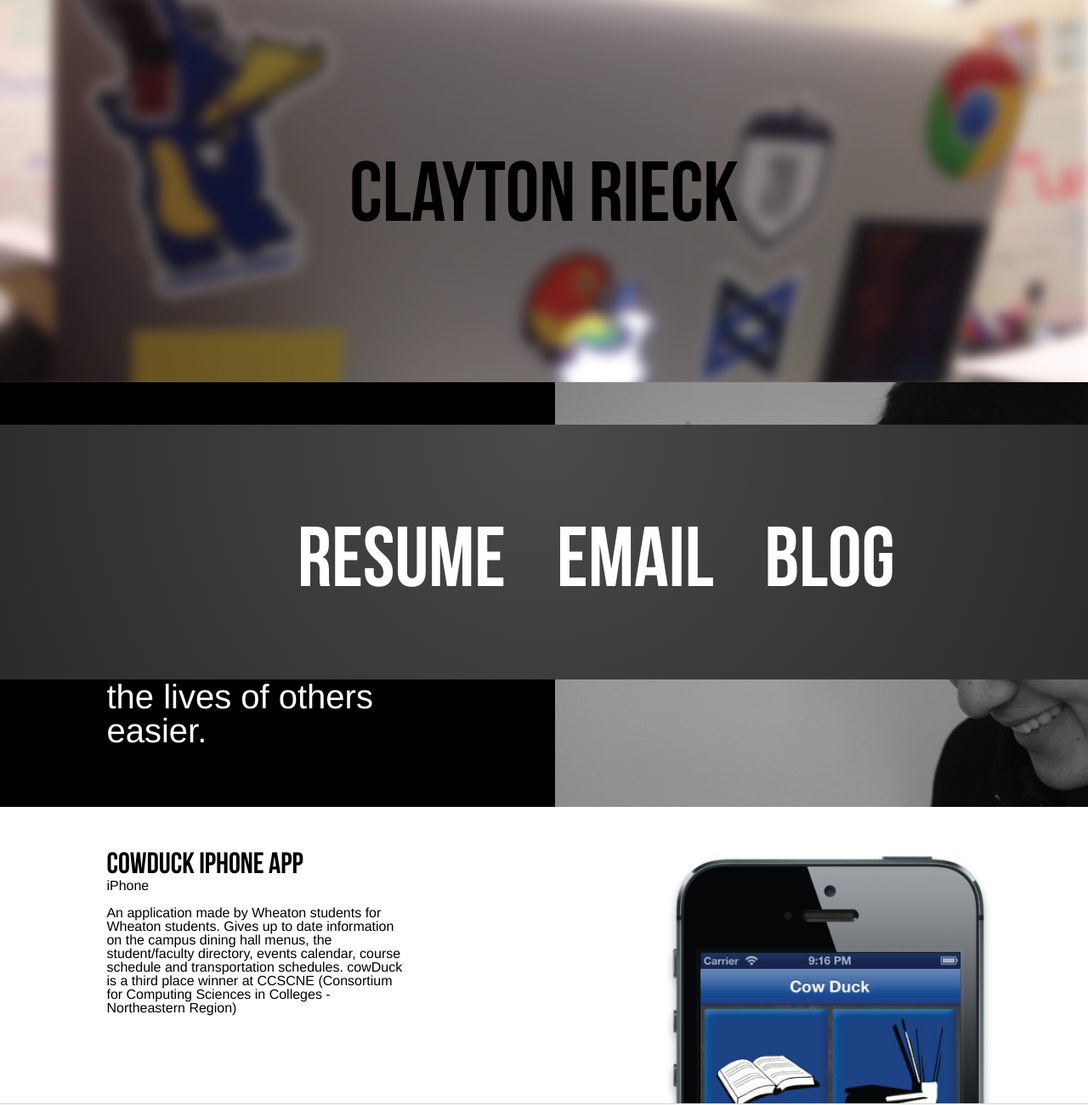
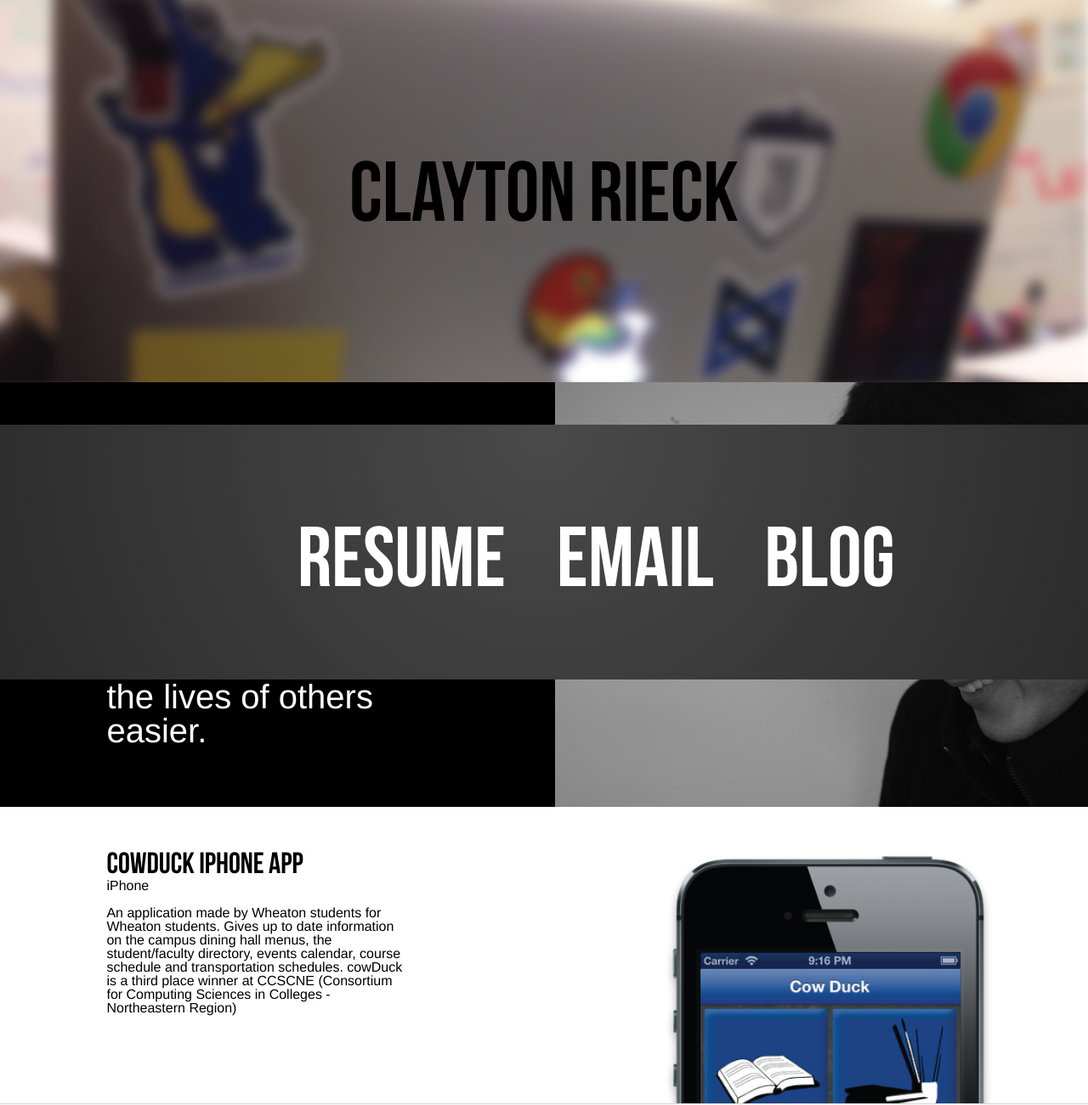
Before and after one commit to cjrieck/cjrieck.github.io, a PHP site: page / in a window 1280 px wide. Shown: the top 1301 px of the page at 85% size. Run offline with PHP 8.4, Linux system fonts and the light colour scheme; some libraries are stand-ins or nearby versions.

Commit message:
Minor stlye updates

```diff
--- a/css/style.css
+++ b/css/style.css
@@ -349,7 +349,16 @@ nav ul li {
 				color: white;
 			}
 
-@media only screen and (min-width : 1900px) {
+@media only screen and (min-width : 1224px) {
+	#my-picture {
+		float: right;
+		background-image: url(../img/clayton-gray.JPG);
+		background-repeat: no-repeat;
+		background-size: 760px;
+	}
+}
+
+@media only screen and (min-width : 1824px) {
 	#my-picture {
 		float: right;
 		background-image: url(../img/clayton-gray.JPG);
@@ -362,12 +371,3 @@ nav ul li {
 			margin-left: 30%;
 		}
 }
-
-@media only screen and (min-width : 2000px) {
-	#my-picture {
-		float: right;
-		background-image: url(../img/clayton-gray.JPG);
-		background-repeat: no-repeat;
-		background-size: 860px;
-	}
-}
--- a/index.html
+++ b/index.html
@@ -10,9 +10,9 @@
 	<title>Clayton Rieck</title>
 
 	<script src="http://code.jquery.com/jquery-1.9.1.min.js"></script>
-	<link rel="stylesheet" type="text/css" href="css/style.min.css">
+	<link rel="stylesheet" type="text/css" href="css/style.css">
 	<script src="js/jsColor.js"></script>
-	<script src="js/script.min.js"></script>
+	<script src="js/script.js"></script>
 </head>
 
 <body>
```
